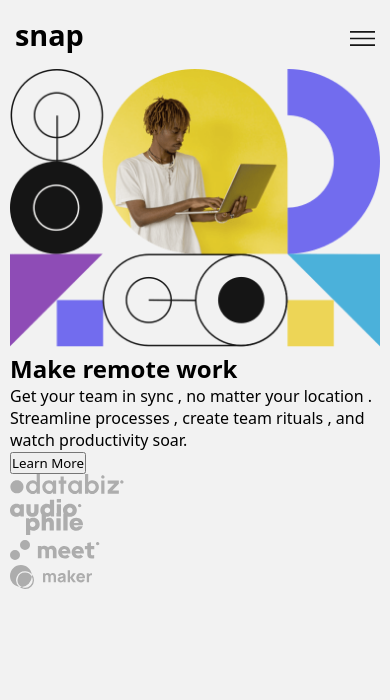
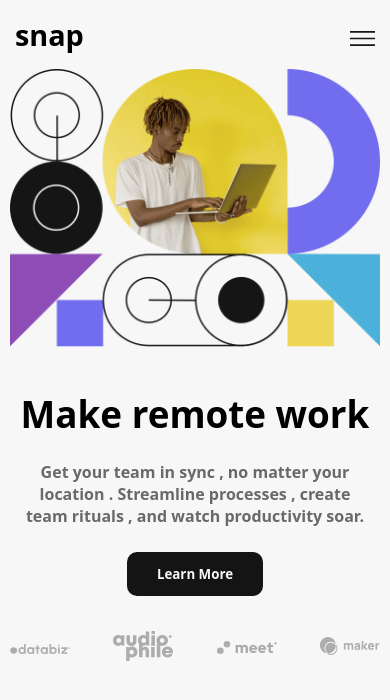
Before and after one commit to arberLisaj/frontend-mentor-solutions, a React (Vite) app in the folder intro-section-page/: page / in a window 390 px wide. Shown: the top 700 px of the page. Built offline with nearby package versions, Linux system fonts and the light colour scheme.

Commit message:
responsive designe

```diff
--- a/intro-section-page/src/App.tsx
+++ b/intro-section-page/src/App.tsx
@@ -4,11 +4,14 @@ import Navbar from "./components/Navbar/Navbar";
 import "./styles/styles.css";
 
 const App = () => {
-  const [activeAside, setActiveAside] = useState(true);
+  const [activeAside, setActiveAside] = useState(false);
   return (
     <main>
-      <Navbar handleClick={() => setActiveAside(!activeAside)} />
-      <Hero asideState={activeAside} />
+      <Navbar handleClick={() => setActiveAside(true)} />
+      <Hero
+        asideState={activeAside}
+        handleClose={() => setActiveAside(false)}
+      />
     </main>
   );
 };
--- a/intro-section-page/src/components/Hero/Hero.tsx
+++ b/intro-section-page/src/components/Hero/Hero.tsx
@@ -5,14 +5,22 @@ import DataBlitz from "../../images/client-databiz.svg";
 import AudioPhine from "../../images/client-audiophile.svg";
 import Meet from "../../images/client-meet.svg";
 import Maker from "../../images/client-maker.svg";
+// close image for the aside
+import GiandX from "../../images/icon-close-menu.svg";
 
 interface Props {
   asideState: boolean;
+  handleClose: () => void;
 }
-const Hero = ({ asideState }: Props) => {
-  console.log(asideState);
+const Hero = ({ asideState, handleClose }: Props) => {
   return (
     <section id="hero">
+      <aside className={asideState ? "slide-in" : "slide-out "}>
+        <div className="close-aside" onClick={handleClose}>
+          <img src={GiandX} alt="close" />
+        </div>
+        pau pau
+      </aside>
       <picture>
         <source media="(max-width:940px)" srcSet={MobileHeroBackground} />
         <source media="(min-width:940px)" srcSet={DesktopHeroBackground} />
--- a/intro-section-page/src/components/Hero/_hero.scss
+++ b/intro-section-page/src/components/Hero/_hero.scss
@@ -4,13 +4,83 @@ section#hero {
   img {
     max-width: 100%;
   }
+  button {
+    background-color: variables.$black;
+    color: variables.$white;
+    font-weight: bolder;
+  }
+  p {
+    color: variables.$dark-gray;
+  }
+  ul {
+    display: flex;
+    list-style: none;
+    justify-content: space-between;
+    align-items: center;
+  }
+}
+.slide-out {
+  transform: translateX(120%);
+}
+.slide-in {
+  transform: translateX(0);
 }
 
 // mobile design
+
+@media (max-width: 940px) {
+  section#hero {
+    picture {
+      margin: auto;
+    }
+    h1 {
+      text-align: center;
+      font-size: 2.3rem;
+      margin-block: 1em 0.6em;
+    }
+    p {
+      text-align: center;
+      padding-inline: 13px;
+      font-weight: 600;
+    }
+    button {
+      display: block;
+      margin: 25px auto 35px;
+      padding: 13px 30px;
+      border-radius: 10px;
+      border: none;
+    }
+    ul {
+      max-width: 400px;
+      margin: auto;
+      img {
+        width: 60px;
+      }
+    }
+    aside {
+      transition: 0.3s;
+      position: fixed;
+      top: 0;
+      right: 0;
+      background-color: white;
+      width: 60%;
+      height: 100vh;
+      padding: 10px;
+      .close-aside {
+        padding: 10px;
+        width: fit-content;
+        margin-left: auto;
+      }
+    }
+  }
+}
 // desktop design
 @media (min-width: 940px) {
+  aside {
+    display: none;
+  }
   section#hero {
-    margin-top: 8em;
+    padding-top: 4em;
     max-width: 1150px;
     margin: auto;
     display: flex;
@@ -26,7 +96,7 @@ section#hero {
     }
 
     h1 {
-      font-size: 4.5rem;
+      font-size: 4.8rem;
       line-height: 3.8rem;
       margin-top: 1.5em;
       span {
@@ -36,29 +106,31 @@ section#hero {
     p {
       text-align: left;
       font-size: 17px;
-      margin-block: 2.5em 2em;
+      line-height: 24px;
+      margin-block: 2.8em 2.2em;
       max-width: 400px;
       font-weight: 600;
-      color: variables.$dark-gray;
     }
     button {
-      background-color: variables.$black;
       border: none;
       font-size: 18px;
-      font-weight: bold;
       padding: 10px 20px;
-      color: variables.$white;
       border-radius: 10px;
+      cursor: pointer;
+    }
+    button:hover {
+      background-color: variables.$white;
+      color: variables.$black;
+      border: 1px solid variables.$black;
     }
 
     ul {
-      list-style: none;
-      display: flex;
-      justify-content: space-between;
       position: absolute;
-      bottom: 40px;
+      bottom: 10px;
+
       li {
         margin-inline: 15px;
+        cursor: pointer;
       }
     }
   }
--- a/intro-section-page/src/styles/_variables.scss
+++ b/intro-section-page/src/styles/_variables.scss
@@ -1,3 +1,3 @@
-$white: hsl(0, 0%, 95%);
+$white: hsl(0, 0%, 97%);
 $dark-gray: hsl(0, 0%, 41%);
 $black: hsl(0, 0%, 8%);
--- a/intro-section-page/src/styles/styles.css
+++ b/intro-section-page/src/styles/styles.css
@@ -8,7 +8,7 @@
 }
 
 body {
-  background-color: hsl(0, 0%, 95%);
+  background-color: hsl(0, 0%, 97%);
 }
 
 nav {
@@ -126,10 +126,80 @@ section#hero {
 section#hero img {
   max-width: 100%;
 }
+section#hero button {
+  background-color: hsl(0, 0%, 8%);
+  color: hsl(0, 0%, 97%);
+  font-weight: bolder;
+}
+section#hero p {
+  color: hsl(0, 0%, 41%);
+}
+section#hero ul {
+  display: flex;
+  list-style: none;
+  justify-content: space-between;
+  align-items: center;
+}
 
+.slide-out {
+  transform: translateX(120%);
+}
+
+.slide-in {
+  transform: translateX(0);
+}
+
+@media (max-width: 940px) {
+  section#hero picture {
+    margin: auto;
+  }
+  section#hero h1 {
+    text-align: center;
+    font-size: 2.3rem;
+    margin-block: 1em 0.6em;
+  }
+  section#hero p {
+    text-align: center;
+    padding-inline: 13px;
+    font-weight: 600;
+  }
+  section#hero button {
+    display: block;
+    margin: 25px auto 35px;
+    padding: 13px 30px;
+    border-radius: 10px;
+    border: none;
+  }
+  section#hero ul {
+    max-width: 400px;
+    margin: auto;
+  }
+  section#hero ul img {
+    width: 60px;
+  }
+  section#hero aside {
+    transition: 0.3s;
+    position: fixed;
+    top: 0;
+    right: 0;
+    background-color: white;
+    width: 60%;
+    height: 100vh;
+    padding: 10px;
+  }
+  section#hero aside .close-aside {
+    padding: 10px;
+    width: -moz-fit-content;
+    width: fit-content;
+    margin-left: auto;
+  }
+}
 @media (min-width: 940px) {
+  aside {
+    display: none;
+  }
   section#hero {
-    margin-top: 8em;
+    padding-top: 4em;
     max-width: 1150px;
     margin: auto;
     display: flex;
@@ -143,7 +213,7 @@ section#hero img {
     margin-left: 3em;
   }
   section#hero h1 {
-    font-size: 4.5rem;
+    font-size: 4.8rem;
     line-height: 3.8rem;
     margin-top: 1.5em;
   }
@@ -153,28 +223,29 @@ section#hero img {
   section#hero p {
     text-align: left;
     font-size: 17px;
-    margin-block: 2.5em 2em;
+    line-height: 24px;
+    margin-block: 2.8em 2.2em;
     max-width: 400px;
     font-weight: 600;
-    color: hsl(0, 0%, 41%);
   }
   section#hero button {
-    background-color: hsl(0, 0%, 8%);
     border: none;
     font-size: 18px;
-    font-weight: bold;
     padding: 10px 20px;
-    color: hsl(0, 0%, 95%);
     border-radius: 10px;
+    cursor: pointer;
+  }
+  section#hero button:hover {
+    background-color: hsl(0, 0%, 97%);
+    color: hsl(0, 0%, 8%);
+    border: 1px solid hsl(0, 0%, 8%);
   }
   section#hero ul {
-    list-style: none;
-    display: flex;
-    justify-content: space-between;
     position: absolute;
-    bottom: 40px;
+    bottom: 10px;
   }
   section#hero ul li {
     margin-inline: 15px;
+    cursor: pointer;
   }
 }/*# sourceMappingURL=styles.css.map */
```
Also changed, not shown: 1 other file (tests, documents, lock files or other folders).
